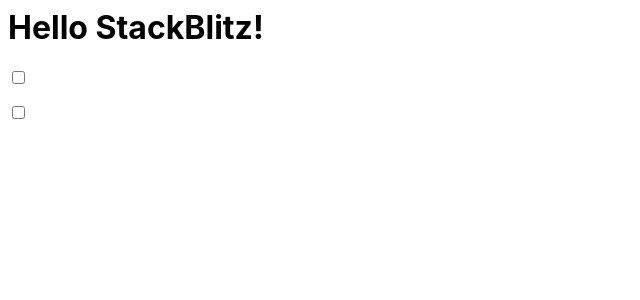
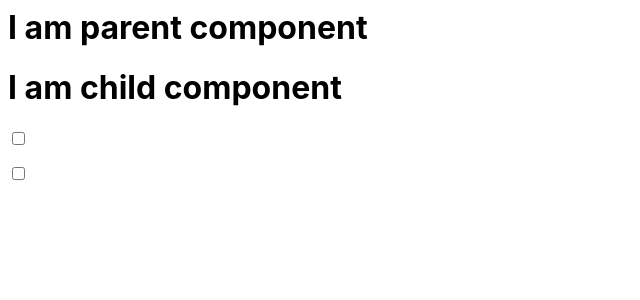
Before and after one commit to ishrar776/react-zkhbk7, a React (Create React App) app: page / in a window 1280 px wide. Shown: the top 300 px of the page, without its empty margins (0-640 px from the left). Built offline with nearby package versions, Linux system fonts and the light colour scheme.

Commit message:
1 file modified, 1 added

```diff
--- a/src/App.js
+++ b/src/App.js
@@ -1,26 +1,14 @@
 import React, { useState, useEffect } from 'react';
 import './style.css';
+import Bpp from './Bpp';
 export default function App() {
-  const handleChange = (e) => {
-    const chkvalue = e.target.checked ? 'citymontesery' : 'kuchnhi';
-    console.log(e.target.checked);
-    console.log('values of first checkbox' + chkvalue);
-  };
-  const handleChange1 = (e) => {
-    const chkvalue = e.target.checked ? 'citymontesery2' : 'kuchnhi2';
-    console.log(e.target.checked);
-    console.log('values of second checkbox' + chkvalue);
-  };
   return (
-    <div>
-      <h1>Hello StackBlitz!</h1>
-      <p>
-        <input type="checkbox" onClick={handleChange}></input>
-      </p>
-      <p>
-        <input type="checkbox" onClick={handleChange1}></input>
-      </p>
-    </div>
+    <>
+      <div>
+        <h1>I am parent component</h1>
+        <Bpp />
+      </div>
+    </>
   );
 }
 //There should be a parent component and a child component
--- /dev/null
+++ b/src/Bpp.js
@@ -0,0 +1,25 @@
+import React, { useState, useEffect } from 'react';
+import './style.css';
+export default function Bpp() {
+  const handleChange = (e) => {
+    const chkvalue = e.target.checked ? 'citymontesery' : 'kuchnhi';
+    console.log(e.target.checked);
+    console.log('values of first checkbox' + chkvalue);
+  };
+  const handleChange1 = (e) => {
+    const chkvalue = e.target.checked ? 'citymontesery2' : 'kuchnhi2';
+    console.log(e.target.checked);
+    console.log('values of second checkbox' + chkvalue);
+  };
+  return (
+    <div>
+      <h1>I am child component</h1>
+      <p>
+        <input type="checkbox" onClick={handleChange}></input>
+      </p>
+      <p>
+        <input type="checkbox" onClick={handleChange1}></input>
+      </p>
+    </div>
+  );
+}
```
